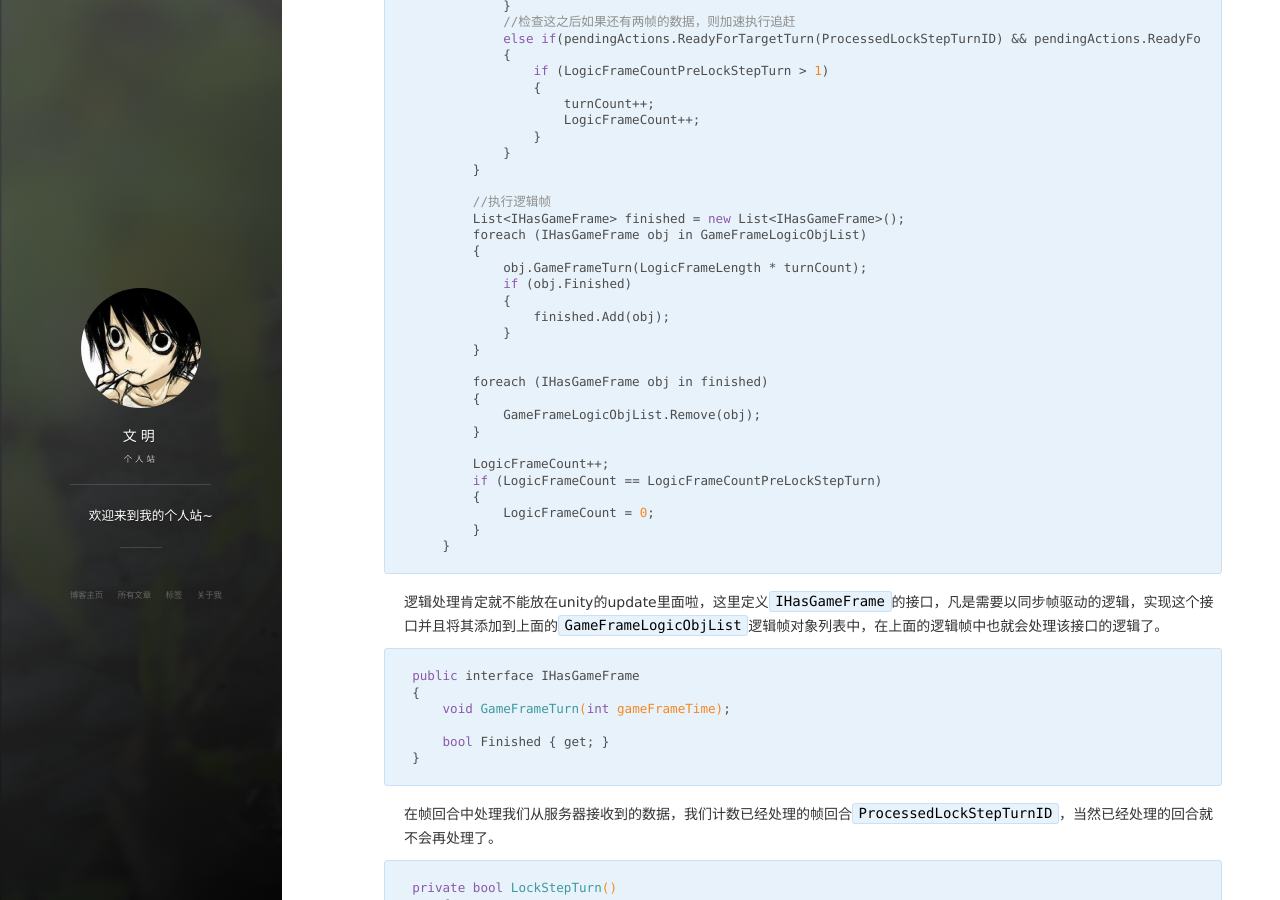
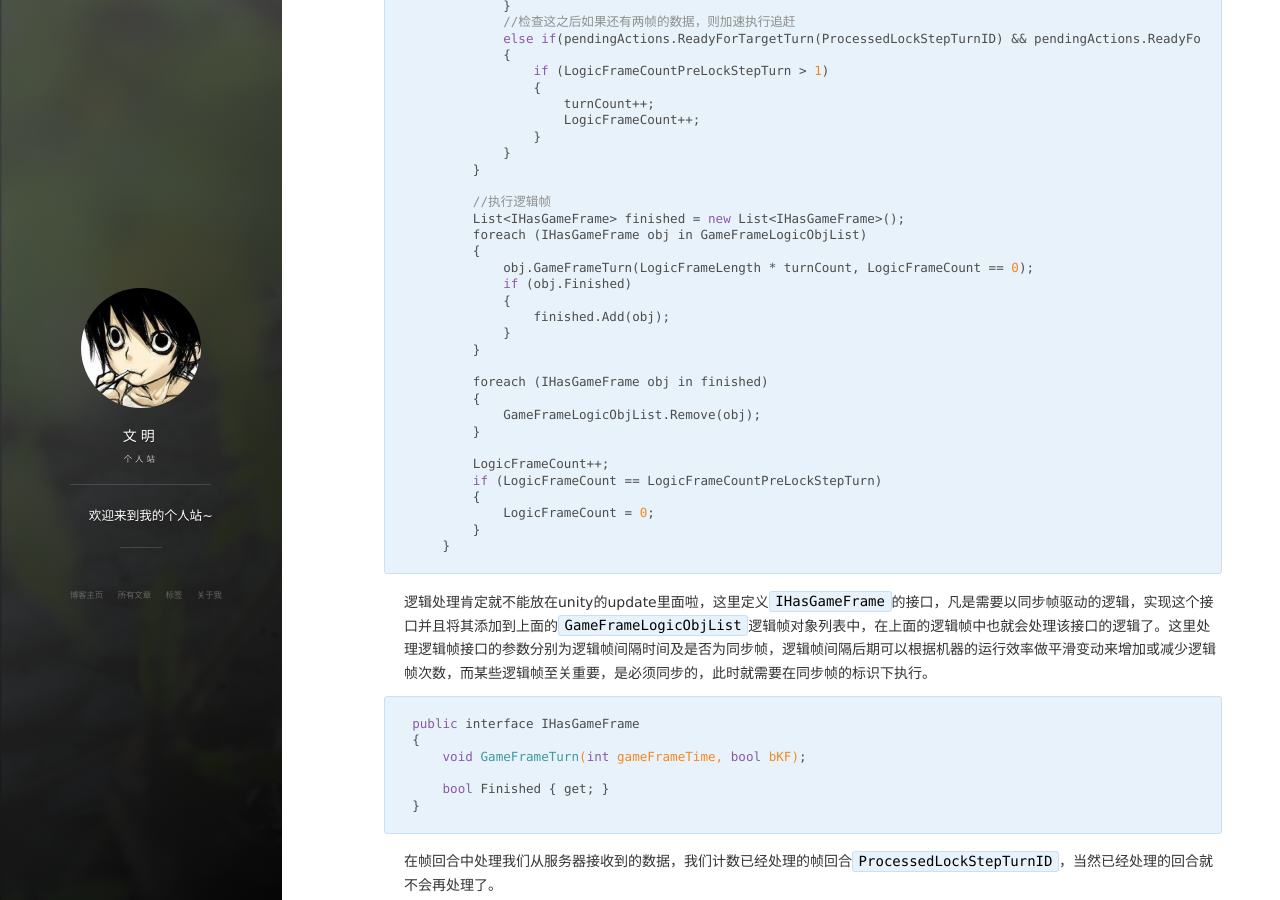
Before and after one commit to 793828490/793828490.github.io, a Jekyll site: the page built from _posts/2017-10-18-网络帧同步的原理及实现.md, in a window 1280 px wide and 900 px high, scrolled down 3056 px. Built offline with Jekyll 4.4.1, drawn with Linux system fonts in a browser that asks for light colours; nearby versions of some CDN libraries.

Commit message:
更新描述

````diff
--- a/_posts/2017-10-18-网络帧同步的原理及实现.md
+++ b/_posts/2017-10-18-网络帧同步的原理及实现.md
@@ -103,7 +103,7 @@ void Update()
         List<IHasGameFrame> finished = new List<IHasGameFrame>();
         foreach (IHasGameFrame obj in GameFrameLogicObjList)
         {
-            obj.GameFrameTurn(LogicFrameLength * turnCount);
+            obj.GameFrameTurn(LogicFrameLength * turnCount, LogicFrameCount == 0);
             if (obj.Finished)
             {
                 finished.Add(obj);
@@ -122,11 +122,11 @@ void Update()
         }
     }
 ```
-逻辑处理肯定就不能放在unity的update里面啦，这里定义`IHasGameFrame`的接口，凡是需要以同步帧驱动的逻辑，实现这个接口并且将其添加到上面的`GameFrameLogicObjList`逻辑帧对象列表中，在上面的逻辑帧中也就会处理该接口的逻辑了。
+逻辑处理肯定就不能放在unity的update里面啦，这里定义`IHasGameFrame`的接口，凡是需要以同步帧驱动的逻辑，实现这个接口并且将其添加到上面的`GameFrameLogicObjList`逻辑帧对象列表中，在上面的逻辑帧中也就会处理该接口的逻辑了。这里处理逻辑帧接口的参数分别为逻辑帧间隔时间及是否为同步帧，逻辑帧间隔后期可以根据机器的运行效率做平滑变动来增加或减少逻辑帧次数，而某些逻辑帧至关重要，是必须同步的，此时就需要在同步帧的标识下执行。
 ```csharp
 public interface IHasGameFrame
 {
-    void GameFrameTurn(int gameFrameTime);
+    void GameFrameTurn(int gameFrameTime, bool bKF);
 
     bool Finished { get; }
 }
````
